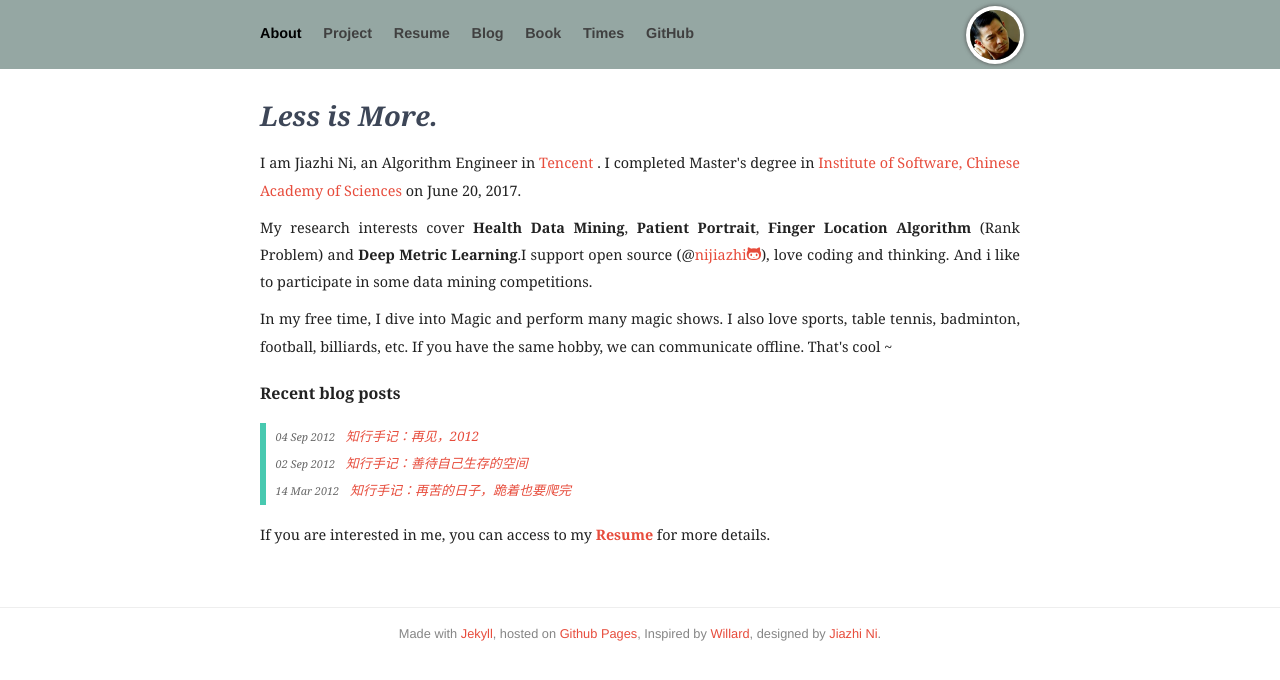
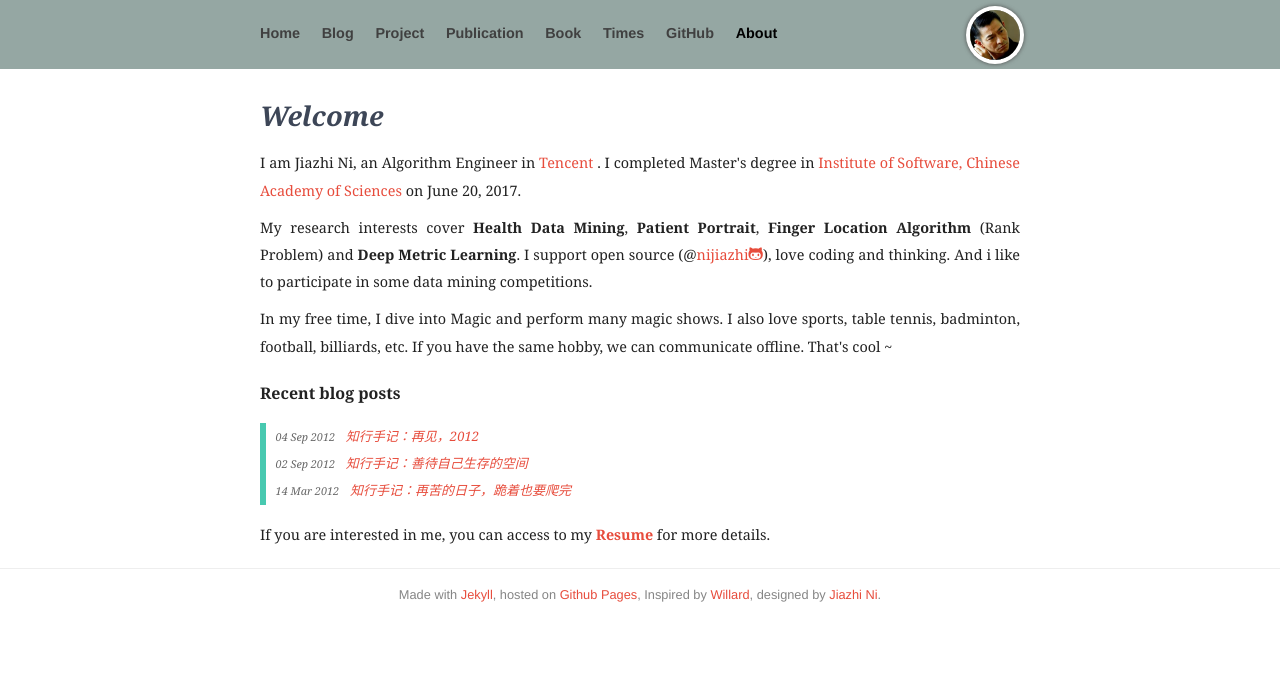
Before and after one commit to nijiazhi/nijiazhi.github.io, a Jekyll site: the page built from index.html, in a window 1280 px wide. Shown: the top 680 px of the page. Built offline with Jekyll 4.4.1, drawn with Linux system fonts in a browser that asks for light colours; nearby versions of some CDN libraries.

Commit message:
home done! start blog

```diff
--- a/_layouts/default.html
+++ b/_layouts/default.html
@@ -29,16 +29,17 @@
   <div class="header-container" style="background-color: #95a7a3">
     <header class="inner">
       <nav>
-        <a class="{% if page.category == 'about' %} selected {% endif %}" href="/">About</a>
+        <a class="{% if page.category == 'home' %} selected {% endif %}" href="/">Home</a>
+        <a class="{% if page.category == 'blog' %} selected {% endif %}" href="/blog/">Blog</a>
         <a class="{% if page.category == 'project' %} selected {% endif %}" href="/project/">Project</a>
-        <!--<a class="{% if page.category == 'resume' %} selected {% endif %}" href="/resume/">Resume</a>-->
-	      <!--<a href="/yuanyong_resume_cn.pdf">Resume</a>-->
-	      <a href="/YongYuan_resume.pdf">Resume</a>
-        <!--<a class="{% if page.category == 'publication' %} selected {% endif %}" href="/publication/">Publication</a>-->
-        <a class="{% if page.category == 'blog' %} selected {% endif %}" href="/blog/">Blog</a>
+        <!-- <a class="{% if page.category == 'resume' %} selected {% endif %}" href="/resume/">Resume</a> -->
+	      <!-- <a href="/yuanyong_resume_cn.pdf">Resume</a> -->
+	      <!-- <a href="/YongYuan_resume.pdf">Resume</a> -->
+        <a class="{% if page.category == 'publication' %} selected {% endif %}" href="/publication/">Publication</a>
 	      <a href="/books/">Book</a>
 		    <a href="/timeline/">Times</a>
-        <a href="https://github.com/willard-yuan">GitHub</a>
+        <a href="https://github.com/nijiazhi">GitHub</a>
+        <a class="{% if page.category == 'about' %} selected {% endif %}" href="/">About</a>
       </nav>
 
       <div class="pull-right right logo">
@@ -50,9 +51,9 @@
   </div>
 
   {{ content }}
-  <!--<div class="separator"></div>-->
 
-  <footer>
+  <!-- <div class="separator"></div> -->
+  <footer style="margin-top: 0cm">
     <div  style="border-bottom: 1px solid #eee"></div>
     <p>
       Made with <a href="http://jekyllrb.com/">Jekyll</a>,
--- a/index.html
+++ b/index.html
@@ -8,7 +8,7 @@ description: I am Andyni, welcome!
 <section class="about-me inner">
   <h1>
     <span class="hello">
-      <em>Less is More.</em>
+      <em>Welcome</em>
     </span>
   </h1>
 
@@ -17,11 +17,11 @@ description: I am Andyni, welcome!
   </p>
 
   <p>
-     My research interests cover <strong>Health Data Mining</strong>, <strong>Patient Portrait</strong>, <strong>Finger Location Algorithm</strong> (Rank Problem) and <strong>Deep Metric Learning</strong>.I support open source (@<a href="https://github.com/nijiazhi">nijiazhi<i class="icon-github"></i></a>), love coding and thinking. And i like to participate in some data mining competitions.
+     My research interests cover <strong>Health Data Mining</strong>, <strong>Patient Portrait</strong>, <strong>Finger Location Algorithm</strong> (Rank Problem) and <strong>Deep Metric Learning</strong>. I support open source (@<a href="https://github.com/nijiazhi">nijiazhi<i class="icon-github"></i></a>), love coding and thinking. And i like to participate in some data mining competitions.
   </p>
 
   <p>
-    In my free time, I dive into <span> Magic </span> and perform many magic shows.  I also love sports, table tennis, badminton, football, billiards, etc. If you have the same hobby, we can communicate offline. That's cool ~
+    In my free time, I dive into <span> Magic </span> and perform many magic shows. I also love sports, table tennis, badminton, football, billiards, etc. If you have the same hobby, we can communicate offline. That's cool ~
   </p>
 </section>
 
```
Also changed, not shown: blog/index.html (indentation only).
